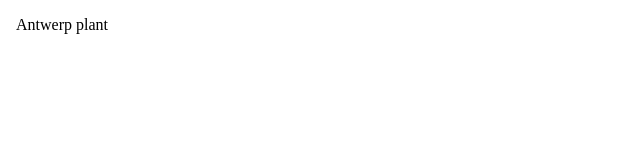
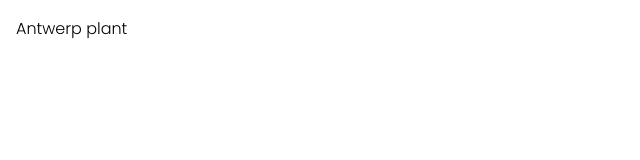
Before and after one commit to stoikerty/emissions-visualisation, a Next.js app: page / in a window 1280 px wide. Shown: the top 160 px of the page, without its empty margins (0-640 px from the left). Built offline with nearby package versions, Linux system fonts and the light colour scheme.

Commit message:
add poppins font

```diff
--- a/src/app/globals.css
+++ b/src/app/globals.css
@@ -4,4 +4,7 @@
   box-sizing: border-box;
   padding: 0;
   margin: 0;
+  /* replace with licenced TT Hoves font and font weight 400 */
+  font-family: "Poppins", sans-serif;
+  font-weight: 300;
 }
```
